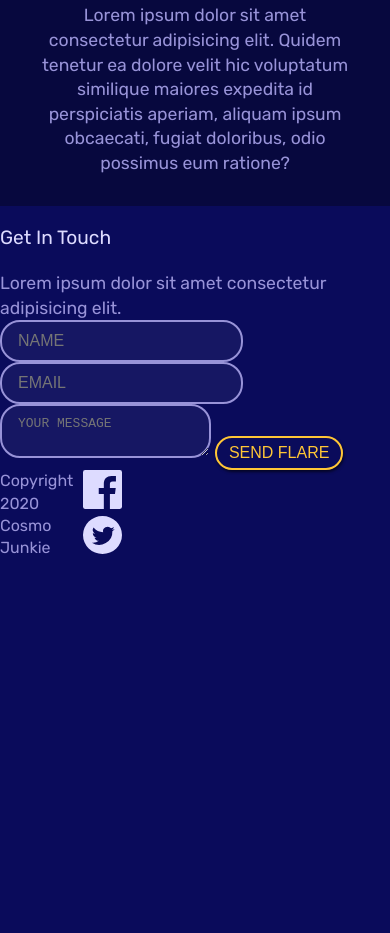
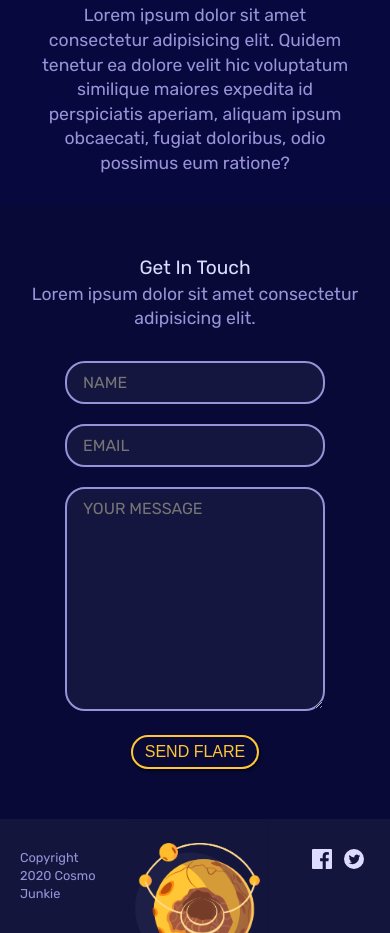
Before and after one commit to satyakresna/cosmo-junkie, a website: page src/index.html in a window 390 px wide. Shown: the part 1671-2604 px from the top of the page. Before the commit the page ends 2232 px from the top, so only its background shows below. Drawn offline with Linux system fonts and the light colour scheme.

Commit message:
add mobile style part 3

```diff
--- a/src/css/style.css
+++ b/src/css/style.css
@@ -47,6 +47,7 @@ input, textarea {
     border: 2px solid #9893D8;
     color: #f2f2f2;
     font-size: 1em;
+    font-family: inherit;
 }
 
 /* font */
@@ -190,6 +191,65 @@ h4 {
     margin: 0 20px;
 }
 
+#contact {
+    padding: 30px 20px;
+    background: #080936;
+}
+
+#contact h3, #contact p {
+    text-align: center;
+    margin-bottom: 0;
+}
+
+#contact form {
+    width: 80%;
+    max-width: 400px;
+    margin: 20px auto;
+    text-align: center;
+}
+
+#contact input, #contact textarea {
+    width: 80%;
+    margin: 10px 0;
+}
+
+#contact textarea {
+    max-width: 100%;
+    height: 200px;
+}
+
+#contact .button {
+    margin-top: 10px;
+}
+
+footer {
+    padding: 30px 20px;
+    background-color: #14153D;
+    background-image: url('../assets/footer_image.png');
+    background-size: 40%;
+    background-repeat: no-repeat;
+    background-position: top center;
+}
+
+footer .copyright {
+    grid-column: 1/3;
+    font-size: 0.8em;
+}
+
+footer .social {
+    grid-column: 7/9;
+    display: flex;
+    justify-content: flex-end;
+}
+
+footer li {
+    margin: 0 6px;
+}
+
+footer img {
+    width: 20px;
+}
+
 /* small tablet styles */
 @media screen and (min-width: 620px) {
 
```
